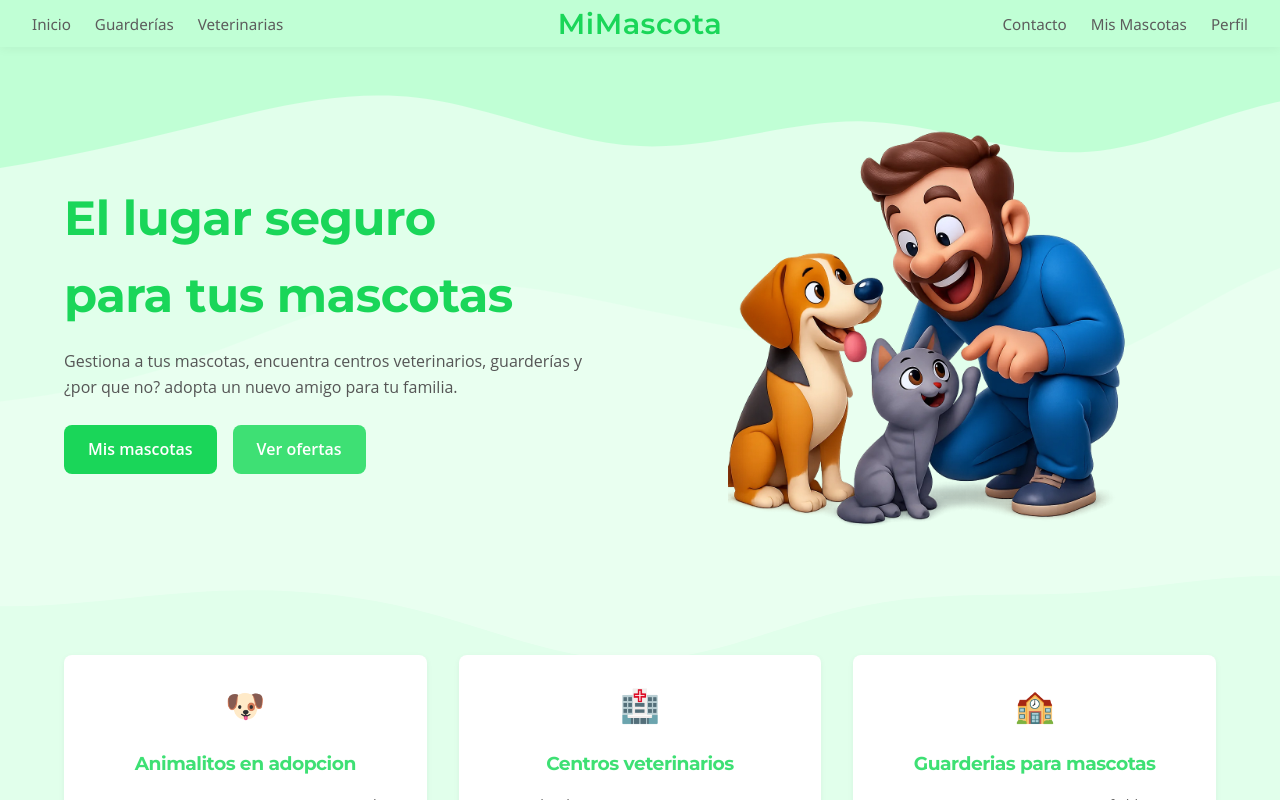
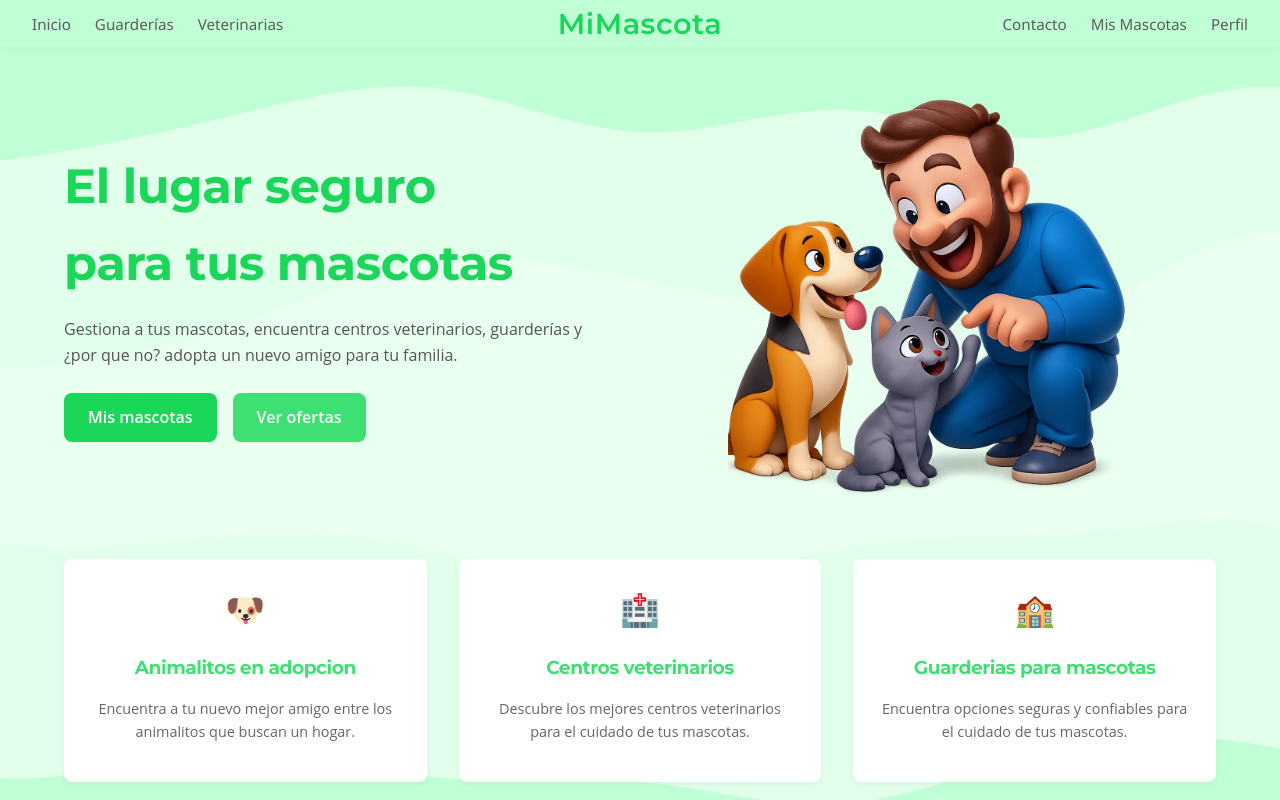
Before and after one commit to CarlosPad08/frontend-proyecto-mascotas, a React (Vite) app: page /inicio in a window 1280 px wide. Shown: the top 800 px of the page. Built offline with nearby package versions, Linux system fonts and the light colour scheme.

Commit message:
Update inicio.css
Se corrige padding

```diff
--- a/src/styles/inicio.css
+++ b/src/styles/inicio.css
@@ -87,7 +87,7 @@
 
   .inicio-hero {
     background: transparent;
-    padding: 4rem 0;
+    padding: 2rem 0 0 0;
   }
 
   .inicio-hero-inner {
```
